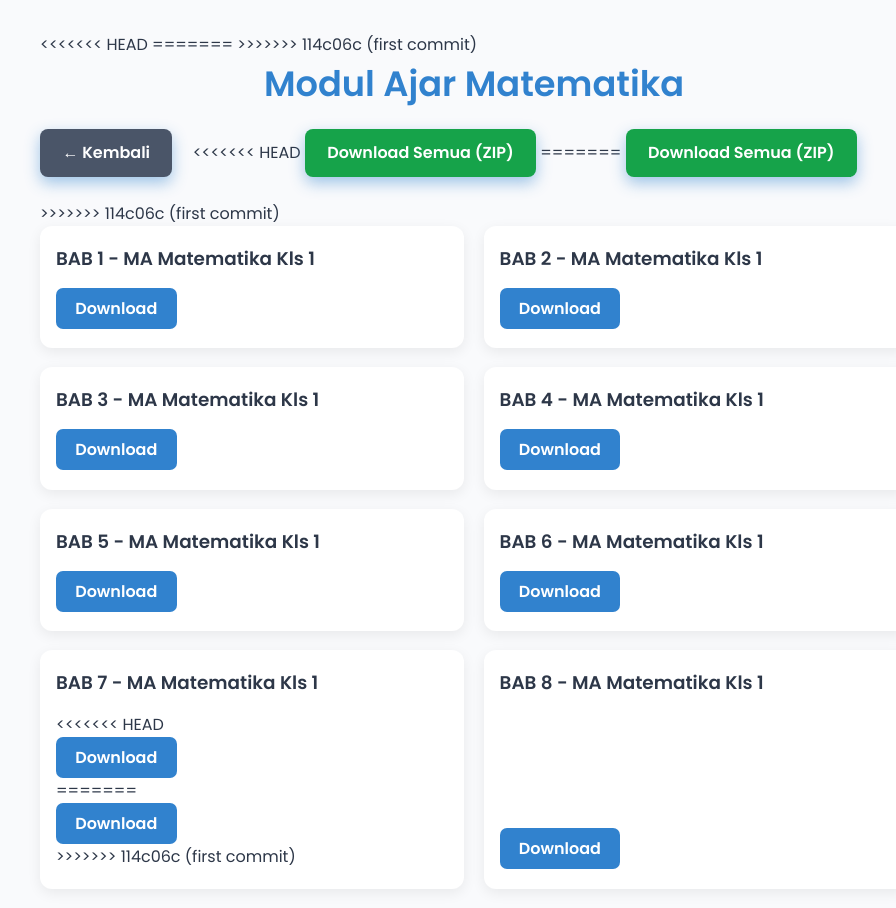
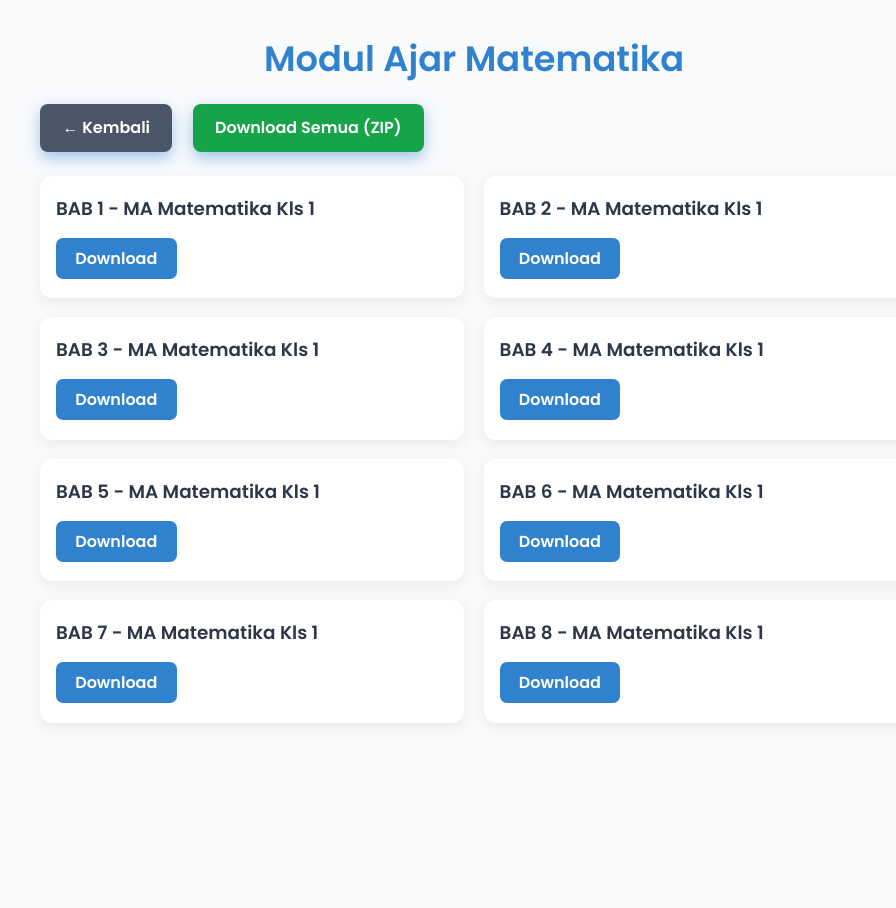
Before and after one commit to RevanaKh/SriDewiYulia, a plain HTML site: page ma_mtk.html in a window 1280 px wide. Shown: the whole page, without its empty margins (166-1062 px from the left). After the commit the page ends 800 px from the top, so only its background shows below. Drawn offline with Linux system fonts and the light colour scheme.

Commit message:
ma_mtk.html

```diff
--- a/ma_mtk.html
+++ b/ma_mtk.html
@@ -3,11 +3,7 @@
 <head>
   <meta charset="UTF-8" />
   <meta name="viewport" content="width=device-width, initial-scale=1" />
-<<<<<<< HEAD
-  <title>Modul Ajar Matematika - Sri Dewi Yulia S.Pd</title>
-=======
   <title>Modul Ajar Matematika - Sri Dewi Yulia, S.Pd</title>
->>>>>>> 114c06c (first commit)
   <link href="https://fonts.googleapis.com/css2?family=Poppins:wght@400;600&display=swap" rel="stylesheet" />
   <style>
     /* sama seperti sebelumnya, style tetap */
@@ -142,11 +138,7 @@
 
   <div>
     <a href="index.html" class="btn btn-back" id="btnBack" role="button" aria-label="Kembali ke halaman utama">← Kembali</a>
-<<<<<<< HEAD
-    <a href="MODUL AJAR/MA MTK/MA MTK.zip" class="btn btn-download-all" download aria-label="Download semua file Modul Ajar Matematika dalam format ZIP">Download Semua (ZIP)</a>
-=======
     <a href="MODUL AJAR/MA MTK/MTK.zip" class="btn btn-download-all" download aria-label="Download semua file Modul Ajar Matematika dalam format ZIP">Download Semua (ZIP)</a>
->>>>>>> 114c06c (first commit)
   </div>
 
   <main class="cards-container" aria-label="Daftar file Modul Ajar Matematika">
@@ -176,11 +168,7 @@
     </article>
     <article class="card" tabindex="0">
       <h3>BAB 7 - MA Matematika Kls 1</h3>
-<<<<<<< HEAD
-      <a href="MODUL AJAR/MA MTK/BAB 7 - MA Matematika Kls 1.docx" class="download-btn" download aria-label="Download BAB 6 Modul Ajar Matematika">Download</a>
-=======
       <a href="MODUL AJAR/MA MTK/BAB 7 - MA Matematika Kls 1.docx" class="download-btn" download aria-label="Download BAB 7 Modul Ajar Matematika">Download</a>
->>>>>>> 114c06c (first commit)
     </article>
     <article class="card" tabindex="0">
       <h3>BAB 8 - MA Matematika Kls 1</h3>
```
